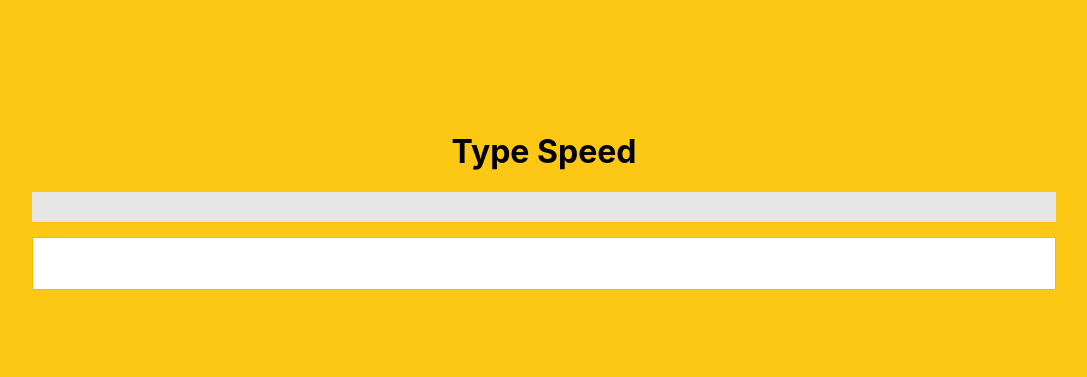
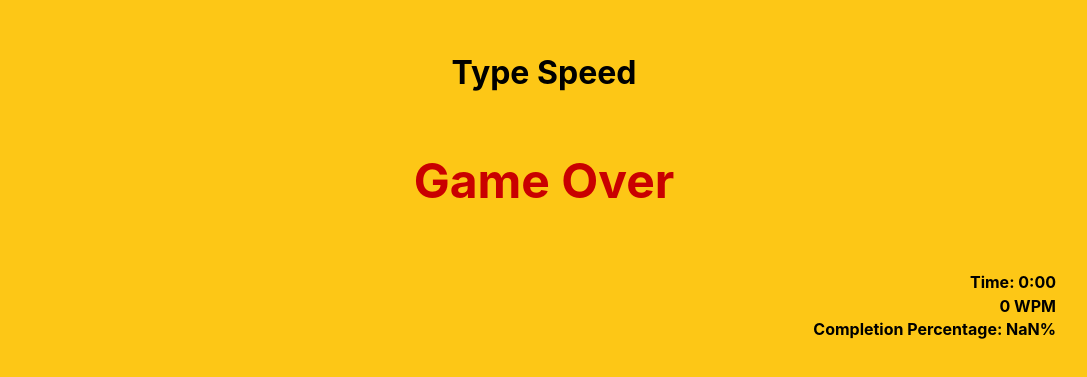
Before and after one commit to mahmoudkhalafallah/type-speed, a React (Create React App) app: page / in a window 1280 px wide. Shown: the part 199-576 px from the top of the page, without its empty margins (96-1183 px from the left). Built offline with nearby package versions, Linux system fonts and the light colour scheme; no server answers.

Commit message:
add timer,  WPM,  Completion percentage

```diff
--- a/src/App.tsx
+++ b/src/App.tsx
@@ -2,14 +2,30 @@ import React, { useState } from 'react'
 import './App.css'
 import InfoList from './components/InfoList'
 import Racer from './components/Racer'
+import styled from 'styled-components'
 
+const GameOver = styled.h2`
+transition: 0.2s ease;
+color: #c90000;
+font-size: 48px;
+z-index: 5;
+display: flex;
+align-items: center;
+justify-content: center;
+`
 
 const App: React.FC = () => {
   const [gameOver, setGameOver] = useState(false)
+  const [wpm, setWpm] = useState(0)
+  const [completionPercent, setCompletionPercent] = useState(0)
+
+
   return (
     <div className="App">
       <h1>Type Speed</h1>
-      <Racer />
+      {gameOver && <GameOver>Game Over</GameOver>}
+      <InfoList gameOver={gameOver} endGame={setGameOver} wpm={wpm} cp={completionPercent} />
+      <Racer gameOver={gameOver} endGame={setGameOver} setWpm={setWpm} setCp={setCompletionPercent} />
     </div>
   )
 }
--- /dev/null
+++ b/src/components/InfoList.tsx
@@ -0,0 +1,65 @@
+import React, { useEffect, useState, useCallback } from 'react'
+import styled from 'styled-components'
+
+const StyledInfoList = styled.ul`
+align-self: flex-end;
+text-align: end;
+margin: 25px 0;
+font-weight: bold;
+list-style: none;
+`
+const StyledInfoItem = styled.li`
+margin-bottom: 5px;
+`
+
+interface Props {
+    endGame: React.Dispatch<React.SetStateAction<boolean>>;
+    gameOver: boolean;
+    wpm: number;
+    cp: number;
+}
+
+const InfoList: React.FC<Props> = ({ endGame, gameOver, wpm, cp }) => {
+    const [time, setTime] = useState({ minutes: 0, seconds: 5 })
+
+    const stopGame = useCallback((timerHandle: NodeJS.Timeout) => {
+        clearInterval(timerHandle)
+        endGame(true)
+    }, [endGame])
+
+
+    useEffect(() => {
+        const timerHandle = setInterval(() => {
+            if (time.seconds > 0) {
+                setTime(t => ({ minutes: t.minutes, seconds: t.seconds - 1 }))
+            } else if (time.seconds === 0) {
+                if (time.minutes === 0) {
+                    stopGame(timerHandle)
+                    return
+                }
+                setTime(t => ({ minutes: t.minutes - 1, seconds: 59 }))
+            }
+        }, 1000)
+
+        if (gameOver) {
+            stopGame(timerHandle)
+            return
+        }
+
+        return () => {
+            clearInterval(timerHandle)
+        }
+    }, [gameOver, stopGame, time.minutes, time.seconds])
+
+    return <StyledInfoList>
+        <StyledInfoItem>Time: {time.minutes}:{time.seconds > 9 ? time.seconds : `0${time.seconds}`}</StyledInfoItem>
+        <StyledInfoItem>
+            <span>{wpm}</span> WPM
+		</StyledInfoItem>
+        {gameOver && <StyledInfoItem>
+            Completion Percentage: <span>{cp}</span>%
+		</StyledInfoItem>}
+    </StyledInfoList>
+}
+
+export default InfoList
--- a/src/components/Quote.tsx
+++ b/src/components/Quote.tsx
@@ -32,8 +32,8 @@ interface Props {
 const Quote: React.FC<Props> = ({ data, index, length, isValid }) => <StyledQuote>
     {data.length && data.slice(0, index).join(" ")}
     {(index > 0) && " "}
-    {isValid ? <GreenText>{data[index].slice(0, length)}</GreenText> : <RedText>{data[index].slice(0, length)}</RedText>}
-    <ActiveText>{data[index].slice(length)}</ActiveText>
+    {data[index] && (isValid ? <GreenText>{data[index].slice(0, length)}</GreenText> : <RedText>{data[index].slice(0, length)}</RedText>)}
+    {data[index] && <ActiveText>{data[index].slice(length)}</ActiveText>}
     {" "}
     {data.length && data.slice(index + 1).join(" ")}
 </StyledQuote>
--- a/src/components/Racer.tsx
+++ b/src/components/Racer.tsx
@@ -2,6 +2,7 @@ import React, { useEffect, useState } from 'react'
 
 import styled from 'styled-components'
 import Quote from './Quote'
+
 
 const UserEntry = styled.input`
 width: 100%;
@@ -12,11 +13,29 @@ display: block;
 border: 1px solid #ffb800;
 `
 
-const Racer: React.FC = () => {
-    let [quoteText, setQuoteText] = useState([''])
-    let [typedText, setTypedText] = useState('')
-    let [wordIndex, setWordIndex] = useState(0)
-    let [typedTextValiditiy, setTypedTextValiditiy] = useState(false)
+const NoInteractions = styled.div`
+background: rgba(238, 238, 238, 0.5);
+width: 100%;
+height: 100%;
+position: absolute;
+`
+const GameContainer = styled.section`
+position: relative
+`
+
+interface Props {
+    gameOver: boolean;
+    endGame: React.Dispatch<React.SetStateAction<boolean>>;
+    setWpm: React.Dispatch<React.SetStateAction<number>>;
+    setCp: React.Dispatch<React.SetStateAction<number>>;
+}
+
+const Racer: React.FC<Props> = ({ gameOver, endGame, setWpm, setCp }) => {
+    const [quoteText, setQuoteText] = useState([''])
+    const [typedText, setTypedText] = useState('')
+    const [wordIndex, setWordIndex] = useState(0)
+    const [typedTextValiditiy, setTypedTextValiditiy] = useState(false)
+    const [secondsElapsed, setSecondsElapsed] = useState(0)
 
     const handleChange = (e: any) => {
         const val = e.target.value
@@ -24,8 +43,12 @@ const Racer: React.FC = () => {
 
         if (e.nativeEvent.data === ' ' && quoteText[wordIndex] === val.slice(0, -1)) {
             setTypedText('')
+            if (wordIndex === quoteText.length - 1) {
+                endGame(true)
+            }
             setWordIndex(c => c + 1)
         } else {
+
             setTypedText(val)
         }
     }
@@ -37,11 +60,35 @@ const Racer: React.FC = () => {
         })
     }, [])
 
+    useEffect(() => {
+        const timerHandle = setInterval(() => {
+            if (gameOver) {
+                clearInterval(timerHandle)
+                const calculateCp = (quoteText.slice(0, wordIndex).join(' ').length / quoteText.join(' ').length) * 100
+                setCp(parseInt(calculateCp.toFixed()))
+                return
+            }
+            setSecondsElapsed(s => s + 1)
+            const typedChars = quoteText.slice(0, wordIndex).join(' ').length
+            if (secondsElapsed > 0) {
+                setWpm((typedChars / 5) / (secondsElapsed / 60))
+            }
+        }, 1000)
+        return () => {
+            clearInterval(timerHandle)
+        }
+    }, [gameOver, quoteText, secondsElapsed, setCp, setWpm, wordIndex])
+
     return (
-        <>
-            <Quote data={quoteText} index={wordIndex} length={typedText.length} isValid={typedTextValiditiy} />
-            <UserEntry value={typedText} onChange={handleChange} />
-        </>
+        <GameContainer>
+            {gameOver && <NoInteractions />}
+            {(quoteText.length > 1) &&
+                <>
+                    <Quote data={quoteText} index={wordIndex} length={typedText.length} isValid={typedTextValiditiy} />
+                    <UserEntry value={typedText} onChange={handleChange} readOnly={gameOver} />
+                </>
+            }
+        </GameContainer>
     )
 }
 
```
